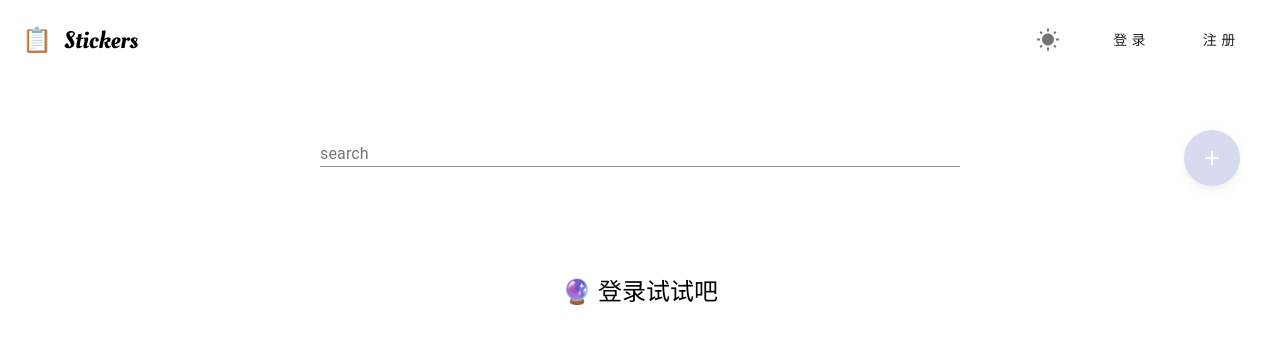
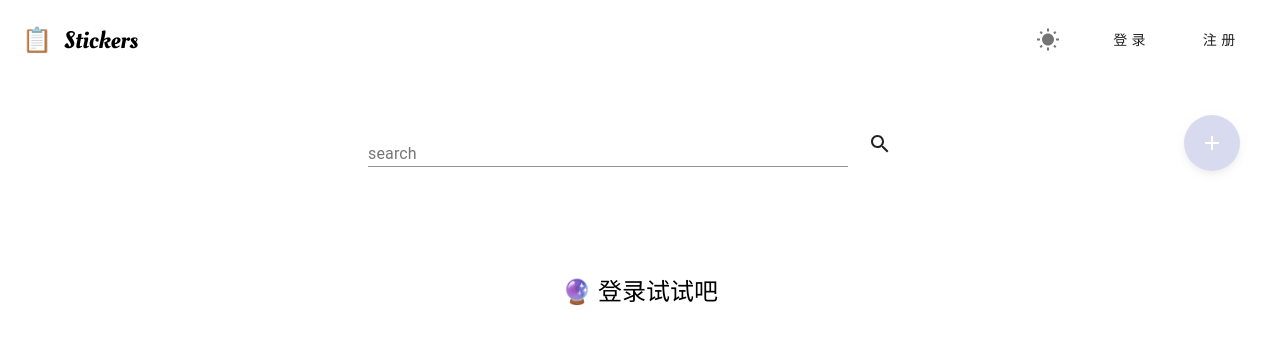
Before and after one commit to Yingnan-Liu/Stickers-fullstack, a React (Create React App) app: page / in a window 1280 px wide. Shown: the top 344 px of the page. Built offline with nearby package versions, Linux system fonts and the light colour scheme.

Commit message:
search note

```diff
--- a/src/components/AddNoteDialog.js/AddNoteDialog.js
+++ b/src/components/AddNoteDialog.js/AddNoteDialog.js
@@ -18,7 +18,7 @@ export default function AddNoteDialog({ open, handleClose ,handleAddNote}) {
   return (
     <div  >
       <Dialog
-      className={theme==='dark'&&"darkDialog"}
+      className={theme==='dark'?"darkDialog":""}
       maxWidth="xs"
       fullWidth
       open={open}
--- a/src/components/StickerList/StickerList.js
+++ b/src/components/StickerList/StickerList.js
@@ -3,19 +3,18 @@ import Sticker from "../Sticker/Sticker";
 import {Fab} from "@material-ui/core";
 import AddIcon from "@material-ui/icons/Add";
 
-import { deleteNote, getAllNote, saveNote } from "../../service/notes";
+import { deleteNote, getAllNote, saveNote,searchNote } from "../../service/notes";
 import { useAuthState,useAuthDispatch } from "../../context";
 import AddNoteDialog from "../AddNoteDialog.js/AddNoteDialog";
 import "./style.scss";
 
-const Stickerlist = () => {
+const Stickerlist = ({search}) => {
   const { username, token } = useAuthState();
   const [dataList, setDataList] = useState([]);
   const [open, setOpen] = useState(false);
   const dispatch = useAuthDispatch();
-
   useEffect(() => {
-    if (username) {
+    if (username ) {
       getAllNote(token)
         .then((res) => {
           console.log(res);
@@ -26,7 +25,16 @@ const Stickerlist = () => {
           dispatch({type:"MESSAGE",error:err.response.data.message})
         });
     }
-  }, [username, token]);
+  }, [username]);
+  useEffect(()=>{
+    // let searchResult
+    console.log("search in list:",search)
+
+    search&&searchNote(search,token).then((res)=>{
+      console.log("res",res)
+      setDataList(res.data)
+  })
+  },[search])
   const handleDelete = async (id) => {
     console.log(`delete note id ${id}`);
     try {
--- a/src/components/StickerList/style.scss
+++ b/src/components/StickerList/style.scss
@@ -3,7 +3,7 @@ $resize-width:1000px;
 .add-note-btn{
     position:absolute;
     right:40px;
-    top:130px;
+    top:115px;
     opacity: 0.2;
     transition: opacity 0.5s ease;
 }
--- a/src/context/reducer.js
+++ b/src/context/reducer.js
@@ -47,11 +47,6 @@ export const AuthReducer = (initialState, action) => {
         ...initialState,
         loading: true,
       };
-      case "DARK-MODE":
-        return {
-          ...initialState,
-          dark:action.darkmode
-        }
 
     default:
       throw new Error(`Unhandled action type: ${action.type}`);
--- a/src/pages/Home/Home.js
+++ b/src/pages/Home/Home.js
@@ -2,10 +2,13 @@ import React, { useState,useEffect,useContext } from "react";
 import { IconButton, Button, TextField,Snackbar } from "@material-ui/core";
 import { Link as RouterLink } from "react-router-dom";
 import CloseIcon from "@material-ui/icons/Close";
+import SearchIcon from "@material-ui/icons/Search"
+import { SearchOutlined } from "@material-ui/icons";
 import WbSunnyIcon from "@material-ui/icons/WbSunny";
 import Brightness4Icon from "@material-ui/icons/Brightness4";
 import StickerList from "../../components/StickerList/StickerList";
 import { useAuthDispatch, useAuthState, logout } from "../../context";
+import {useDebounce} from "../../utils/useDebounce"
 import { ThemeContext } from "../../App";
 import "./style.scss";
 
@@ -14,6 +17,8 @@ const Home = () => {
   const [open,setOpen]=useState(false)
   const dispatch = useAuthDispatch();
   const {theme,toggleTheme} = useContext(ThemeContext)
+  const [debouncedText, setDebounceText] = useDebounce("",200);
+  const [search,setSearch] =useState("")
   const body=document.body
 
   const handleTheme=()=>{
@@ -21,7 +26,7 @@ const Home = () => {
   }
   useEffect(()=>{
     console.log("theme",theme)
-    if(theme=="light"){
+    if(theme==="light"){
       body.classList.remove("dark")
     }else{
       body.classList.add("dark")
@@ -42,7 +47,14 @@ const Home = () => {
   // useEffect(()=>{
   //   dispatch({type:"DARK-MODE",darkmode:isDark})
   // },[isDark])
-
+  const handleSearch=(e)=>{
+    setDebounceText(e.target.value)
+  }
+  const handleClick=()=>{
+    setSearch(debouncedText)
+    console.log("debouncedText",debouncedText)
+    if(debouncedText==="") setSearch("")
+  }
   const handleClose=()=>{
     setOpen(false)
     dispatch({type:"MESSAGE",error:null})
@@ -85,11 +97,14 @@ const Home = () => {
           </ul>
         </div>
         <div className="search-area">
-          <TextField id="search-input" fullwidth label="search"  />
+          <TextField id="search-input"  label="search" onChange={handleSearch}  />
+          <Button className="search-btn" onClick={handleClick}>
+          <SearchOutlined/>
+          </Button>
         </div>
       </div>
       <div className="sticker-list-area">
-        <StickerList />
+        <StickerList search={search} />
       </div>
       <Snackbar
         open={open}
--- a/src/pages/Home/style.scss
+++ b/src/pages/Home/style.scss
@@ -36,7 +36,7 @@
         align-items: center;
         height:8rem;
         #search-input{
-            width:40rem;
+            width:30rem;
             height:1rem;
 
             // border-radius: 1rem;
--- a/src/service/notes.js
+++ b/src/service/notes.js
@@ -52,3 +52,15 @@ export const deleteNote=(id,token)=>{
         }
     })
 }
+
+export const searchNote=(text,token)=>{
+    let bearerToken = setToken(token)
+    return axios.post(userApi+"/search",{},{
+        headers:{
+            "Authorization":bearerToken+""
+        },
+        params:{
+            text
+        }
+    })
+}
```
